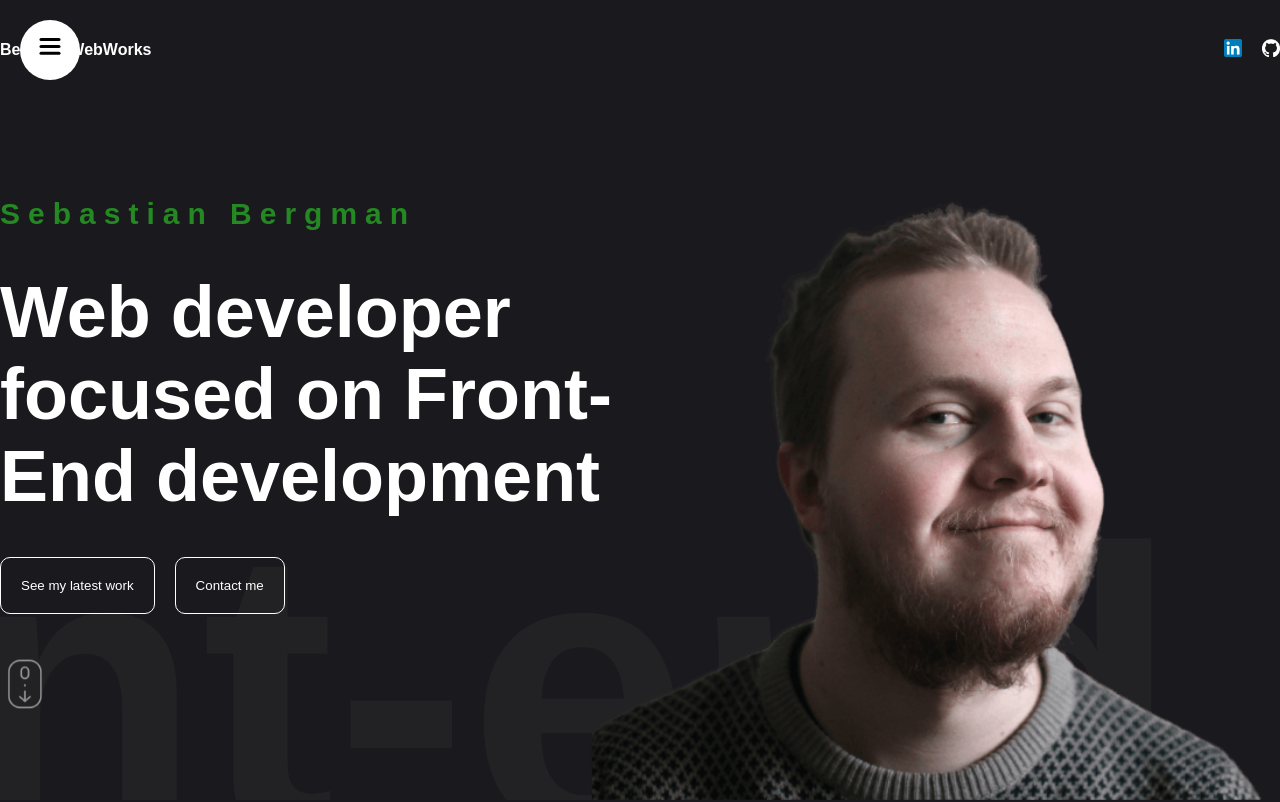
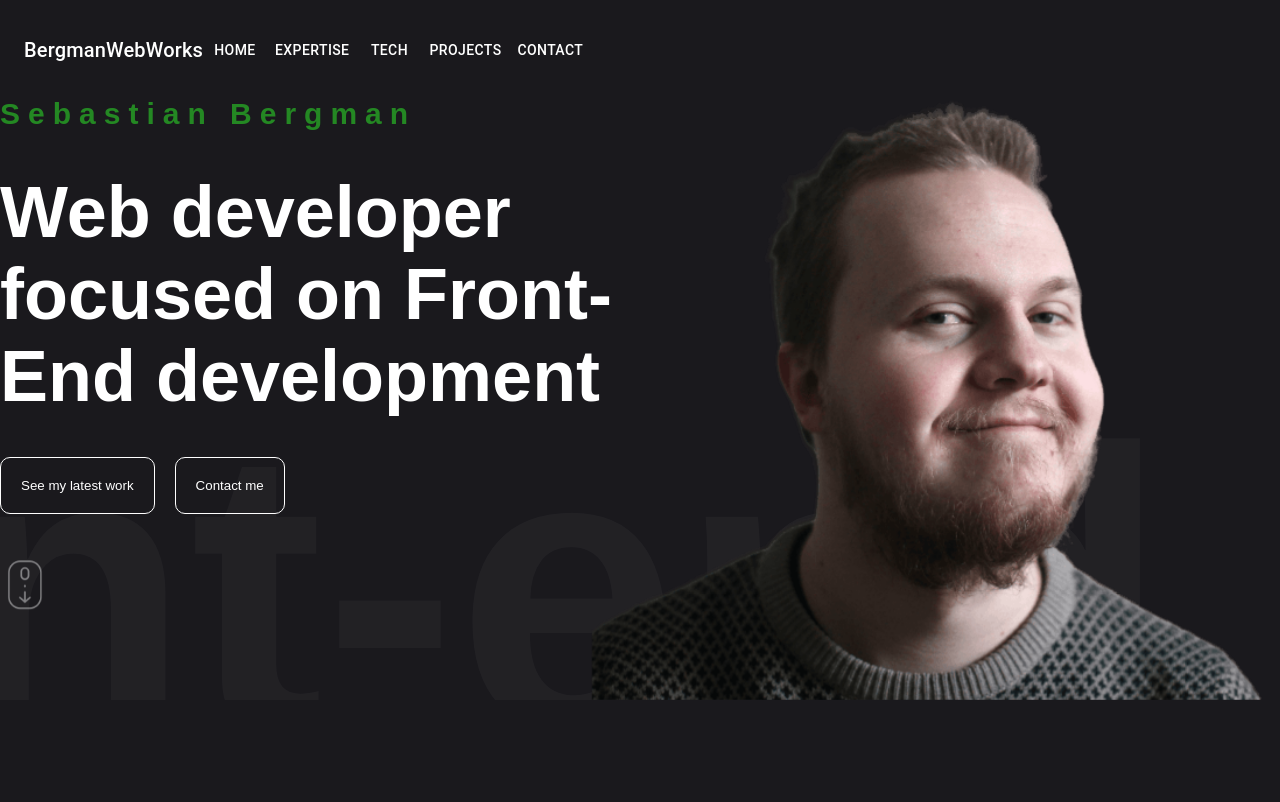
Before and after one commit to SebuBergman/Portfolio_WebApp, a React (Vite) app: page / in a window 1280 px wide. Shown: the top 802 px of the page. Built offline with nearby package versions, Linux system fonts and the light colour scheme.

Commit message:
Started working on new navbar. And fixed navbar links to go to the correct places

```diff
--- a/src/components/contact/contact.scss
+++ b/src/components/contact/contact.scss
@@ -5,8 +5,8 @@
     max-width: 630px;
     margin: auto;
     gap: 50px;
-    margin-top: 80px;
-    margin-bottom: 80px;
+    padding-top: 100px;
+    padding-bottom: 100px;
 
     @include mobile {
         padding: 10px;
--- a/src/components/navbar/Navbar.jsx
+++ b/src/components/navbar/Navbar.jsx
@@ -1,4 +1,105 @@
+import "./navbar.scss";
 import Sidebar from "../sidebar/Sidebar";
+import { useState } from 'react';
+import PropTypes from 'prop-types';
+import AppBar from '@mui/material/AppBar';
+import Box from '@mui/material/Box';
+import CssBaseline from '@mui/material/CssBaseline';
+import Divider from '@mui/material/Divider';
+import Drawer from '@mui/material/Drawer';
+import IconButton from '@mui/material/IconButton';
+import List from '@mui/material/List';
+import ListItem from '@mui/material/ListItem';
+import ListItemButton from '@mui/material/ListItemButton';
+import ListItemText from '@mui/material/ListItemText';
+import MenuIcon from '@mui/icons-material/Menu';
+import Toolbar from '@mui/material/Toolbar';
+import Typography from '@mui/material/Typography';
+import Button from '@mui/material/Button';
+
+const drawerWidth = 240;
+const navItems = ["Home", "Expertise", "Tech", "Projects", "Contact"];
+
+function Navbar(props) {
+  const { window } = props;
+  const [mobileOpen, setMobileOpen] = useState(false);
+
+  const handleDrawerToggle = () => {
+    setMobileOpen((prevState) => !prevState);
+  };
+
+  const drawer = (
+    <Box onClick={handleDrawerToggle} sx={{ textAlign: 'center' }}>
+      <Sidebar />
+    </Box>
+  );
+
+  const container = window !== undefined ? () => window().document.body : undefined;
+
+  return (
+    <Box sx={{ display: 'flex' }}>
+      <AppBar component="nav" className="navbar" elevation={0}>
+        <Toolbar>
+          <div className="displayFlex1">
+          <IconButton
+            color="inherit"
+            aria-label="open drawer"
+            edge="start"
+            onClick={handleDrawerToggle}
+            sx={{ mr: 2, display: { sm: 'none' } }}
+          >
+            <MenuIcon />
+          </IconButton>
+          <Typography
+            variant="h6"
+            component="div"
+            sx={{ flexGrow: 1, display: { xs: 'none', sm: 'block' } }}
+          >
+            BergmanWebWorks
+          </Typography>
+          </div>
+          <div className="displayFlex2">
+          <Box className="centerBox">
+            {navItems.map((item) => (
+              <Button key={item} sx={{ color: '#fff' }} href={`#${item}`}>
+                {item}
+              </Button>
+            ))}
+          </Box>
+          </div>
+        </Toolbar>
+      </AppBar>
+      <nav>
+        <Drawer
+          container={container}
+          variant="temporary"
+          open={mobileOpen}
+          onClose={handleDrawerToggle}
+          ModalProps={{
+            keepMounted: true, // Better open performance on mobile.
+          }}
+          sx={{
+            display: { xs: 'block', sm: 'none' },
+            '& .MuiDrawer-paper': { boxSizing: 'border-box', width: drawerWidth },
+          }}
+        >
+          {drawer}
+        </Drawer>
+      </nav>
+    </Box>
+  );
+}
+
+Navbar.propTypes = {
+  /**
+   * Injected by the documentation to work in an iframe.
+   * You won't need it on your project.
+   */
+  window: PropTypes.func,
+};
+
+export default Navbar;
+/*import Sidebar from "../sidebar/Sidebar";
 import "./navbar.scss";
 
 function Navbar() {
@@ -18,4 +119,4 @@ function Navbar() {
   );
 }
 
-export default Navbar;
+export default Navbar;*/
--- a/src/components/navbar/navbar.scss
+++ b/src/components/navbar/navbar.scss
@@ -2,6 +2,9 @@
 
 .navbar {
     height: 100px;
+    background-color: #1A191D!important;
+    display: flex;
+    justify-content: center;
 
     .wrapper {
         max-width: 1366px;
@@ -50,3 +53,15 @@
         }
     }
 }
+
+.displayFlex1 {
+    display: flex;
+    justify-content: center;
+    align-items: center;
+}
+
+.displayFlex2 {
+    display: flex;
+    justify-content: center;
+    align-items: center;
+}
--- a/src/components/techStack/tech.scss
+++ b/src/components/techStack/tech.scss
@@ -4,7 +4,7 @@
     display: flex;
     align-items: center;
     flex-direction: row;
-    padding-top: 20px;
+    padding-top: 100px;
     padding-bottom: 100px;
 
     @include mobile {
```
Also changed, not shown: package.json (+4 -3 lines), 1 other file (tests, documents, lock files or other folders).
